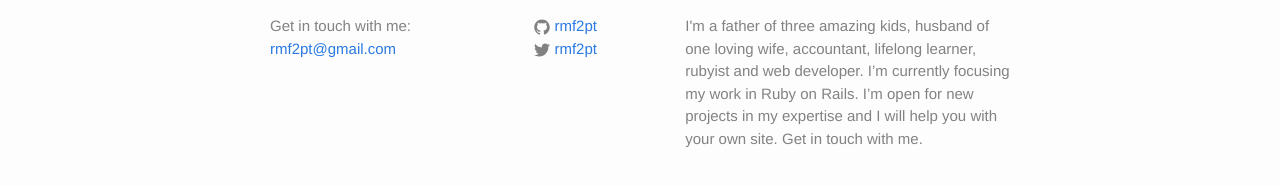
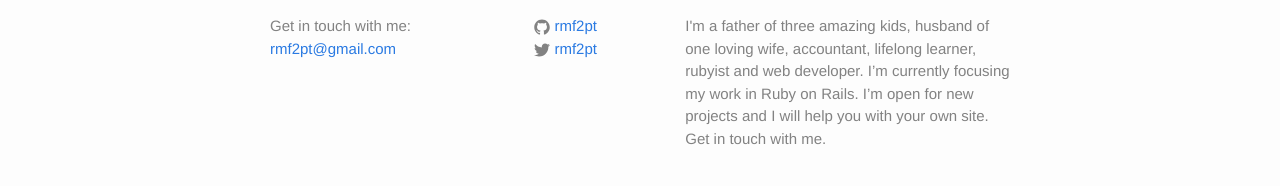
Before and after one commit to RMF2PT/rmf2pt.github.io, a Jekyll site: the page built from index.html, in a window 1280 px wide. Shown: the part 405-591 px from the top of the page. Built offline with Jekyll 4.4.1, drawn with Linux system fonts in a browser that asks for light colours.

Commit message:
Update _config.yml

```diff
--- a/_config.yml
+++ b/_config.yml
@@ -12,7 +12,7 @@ description: > # this means to ignore newlines until "baseurl:"
   I'm a father of three amazing kids, husband of one loving wife,
   accountant, lifelong learner, rubyist and web developer.
   I’m currently focusing my work in Ruby on Rails.
-  I’m open for new projects in my expertise and I will help you with your own site.
+  I’m open for new projects and I will help you with your own site.
   Get in touch with me.
 baseurl: "" # the subpath of your site, e.g. /blog
 url: "http://rmf2pt.com" # the base hostname & protocol for your site
```
